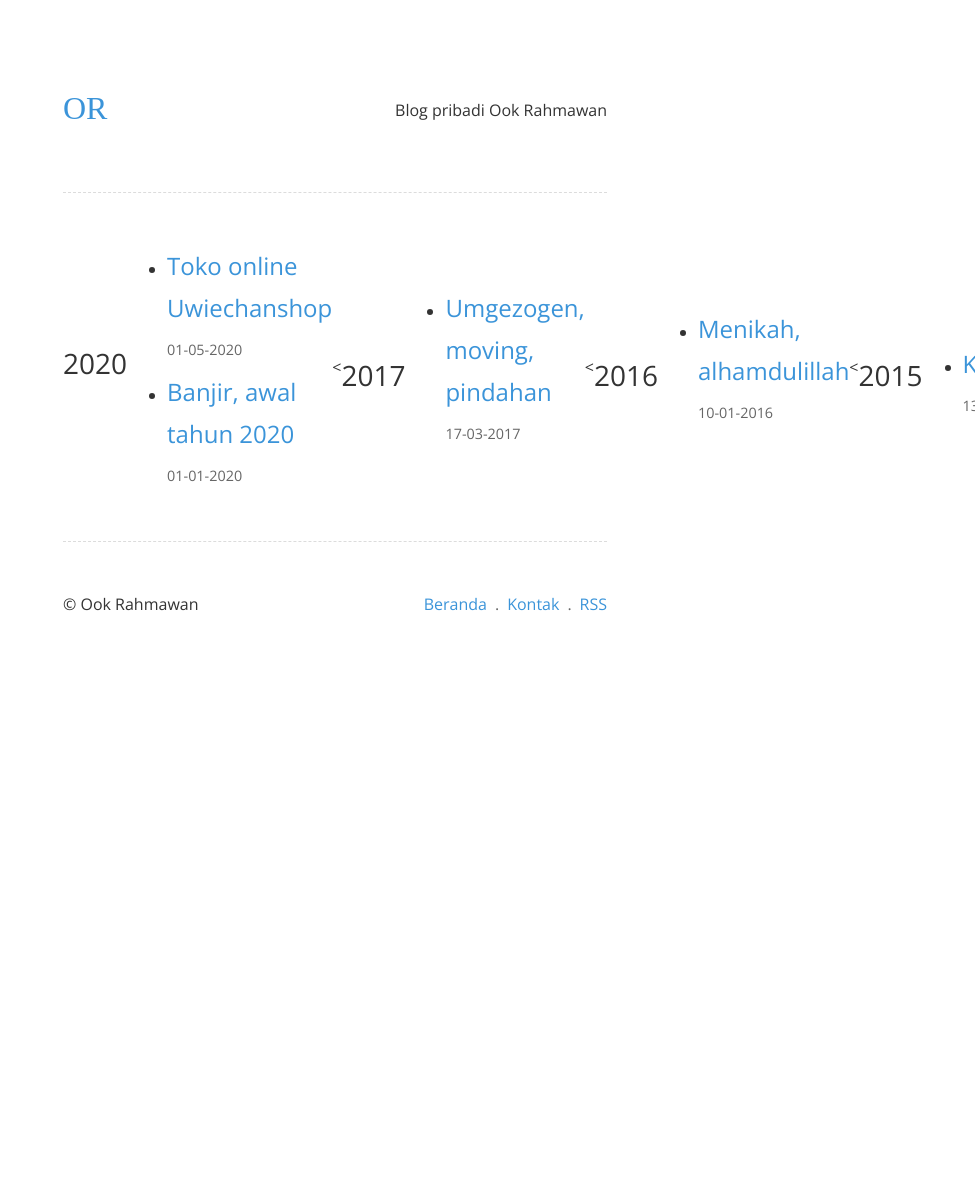
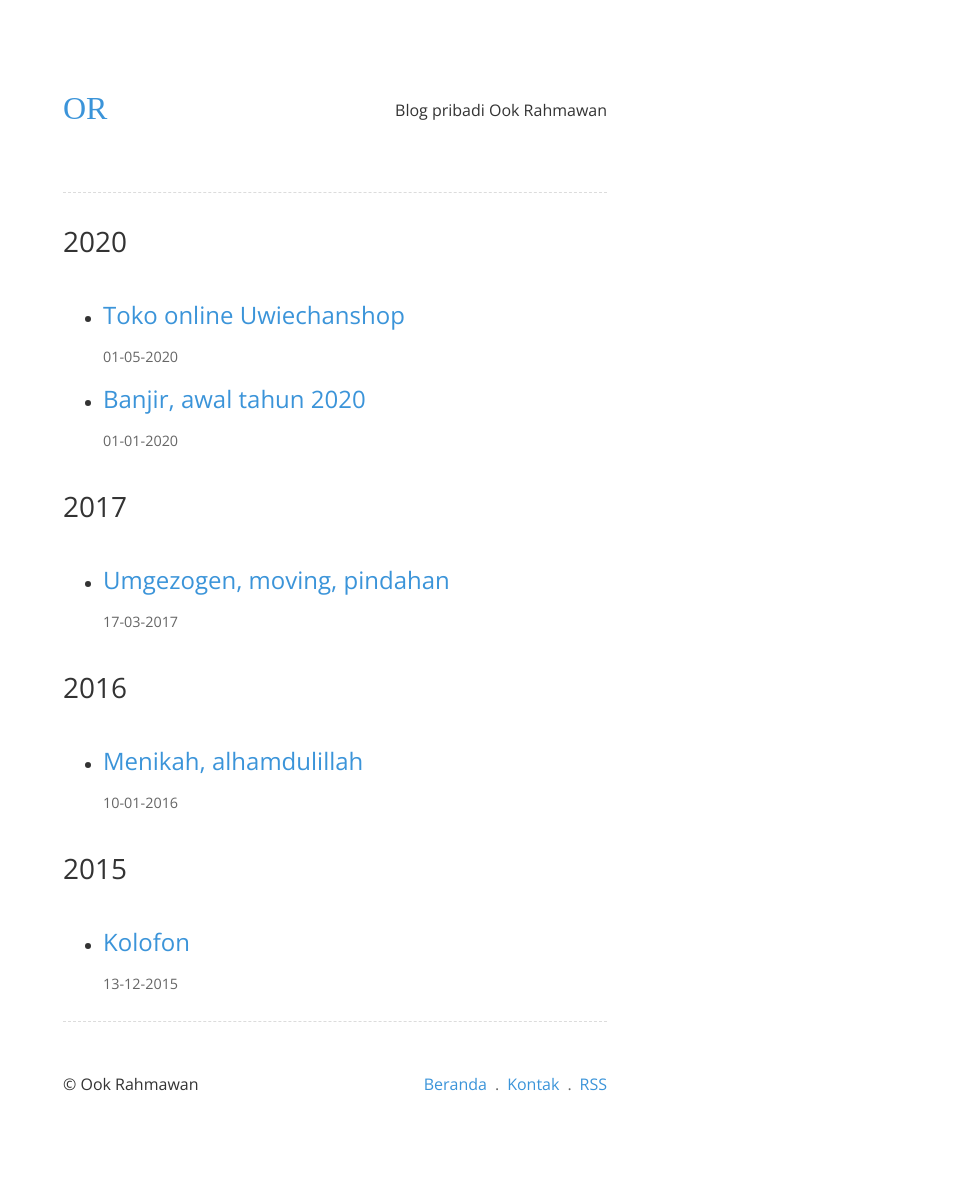
Before and after one commit to krhmwn/krhmwn.github.io, a Jekyll site: the page built from archive.html, in a window 1280 px wide. Shown: the whole page, without its empty margins (305-1280 px from the left). Built offline with Jekyll 4.4.1, drawn with Linux system fonts in a browser that asks for light colours; some web fonts are replaced; before the commit the page ends 900 px from its top, so only the background shows below that.

Commit message:
Update v.1.0.6

```diff
--- a/archive.html
+++ b/archive.html
@@ -4,7 +4,7 @@ title: null
 ---
 
 {% include header.html %}
-<article class="archive">
+<article>
 {% capture current_year %}{{ site.posts.first.date | date: "%Y" }}{% endcapture %}
 {% assign last_post = site.posts.last %}
 <h2>
@@ -14,7 +14,7 @@ title: null
 {% for post in site.posts %}
   {% capture post_year %}{{ post.date | date: "%Y" }}{% endcapture %}
   {% if post_year != current_year %}
-</ul><
+</ul>
 <h2>
   {{ post_year }}
 </h2>
```
